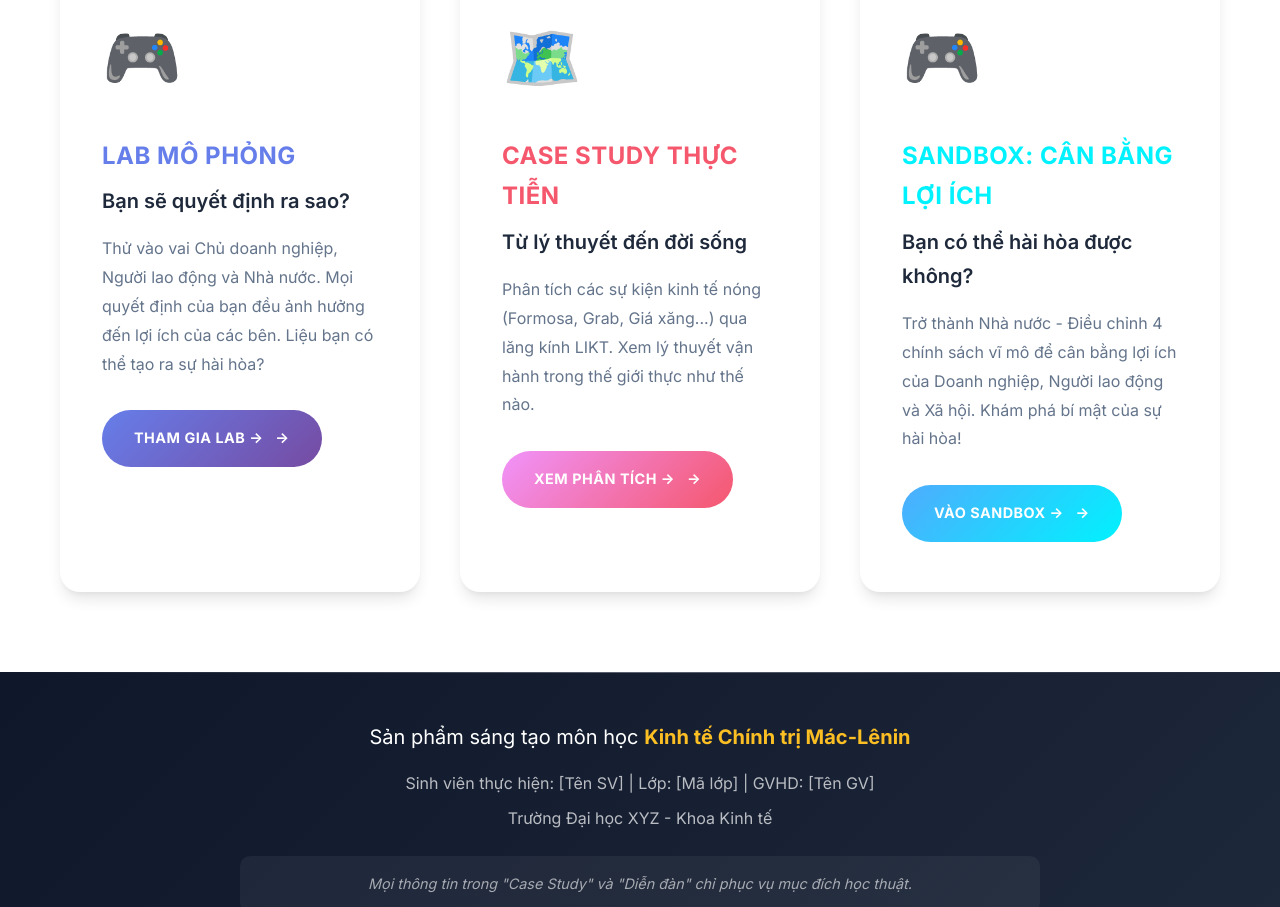
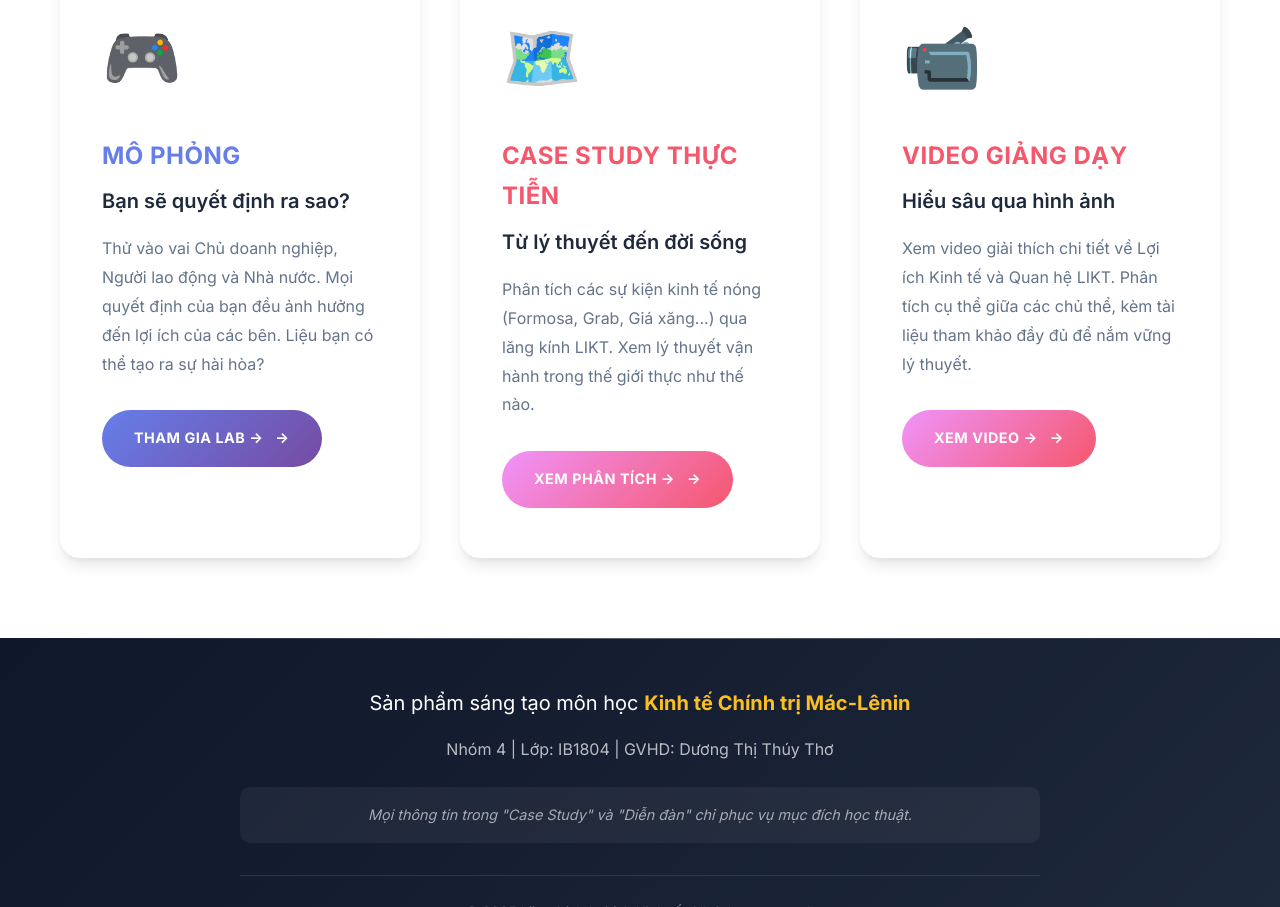
Before and after one commit to foolAnon/MLN122, a plain HTML site: page index.html in a window 1280 px wide. Shown: the part 1893-2800 px from the top of the page. Drawn offline with Linux system fonts and the light colour scheme.

Commit message:
Add video/images

```diff
--- a/css/styles.css
+++ b/css/styles.css
@@ -446,6 +446,10 @@ body {
     background: var(--gradient-3);
 }
 
+.video-card::before {
+    background: linear-gradient(135deg, #f093fb 0%, #f5576c 100%);
+}
+
 .module-card:hover {
     transform: translateY(-12px) scale(1.02);
     box-shadow: var(--shadow-2xl);
@@ -484,6 +488,10 @@ body {
 
 .forum-card .module-title {
     color: #00f2fe;
+}
+
+.video-card .module-title {
+    color: #f5576c;
 }
 
 .module-question {
@@ -531,6 +539,10 @@ body {
 
 .forum-button {
     background: var(--gradient-3);
+}
+
+.video-button {
+    background: linear-gradient(135deg, #f093fb 0%, #f5576c 100%);
 }
 
 .module-button:hover {
--- a/index.html
+++ b/index.html
@@ -19,7 +19,7 @@
                 </div>
                 <nav class="nav">
                     <a href="index.html" class="nav-link active">Trang chủ</a>
-                    <a href="lab.html" class="nav-link">Lab Mô phỏng</a>
+                    <a href="lab.html" class="nav-link">Mô phỏng</a>
                     <a href="casestudy.html" class="nav-link">Case Study</a>
                     <a href="video.html" class="nav-link">Video Giảng dạy</a>
                     <a href="about.html" class="nav-link">Giới thiệu</a>
@@ -97,7 +97,7 @@
                 <!-- Module 1: Lab -->
                 <div class="module-card lab-card">
                     <div class="module-icon">🎮</div>
-                    <h3 class="module-title">LAB MÔ PHỎNG</h3>
+                    <h3 class="module-title">MÔ PHỎNG</h3>
                     <h4 class="module-question">Bạn sẽ quyết định ra sao?</h4>
                     <p class="module-description">
                         Thử vào vai Chủ doanh nghiệp, Người lao động và Nhà nước.
@@ -124,17 +124,18 @@
                     </a>
                 </div>
 
-                <!-- Module 3: Sandbox -->
-                <div class="module-card forum-card">
-                    <div class="module-icon">🎮</div>
-                    <h3 class="module-title">SANDBOX: CÂN BẰNG LỢI ÍCH</h3>
-                    <h4 class="module-question">Bạn có thể hài hòa được không?</h4>
+                <!-- Module 3: Video -->
+                <div class="module-card video-card">
+                    <div class="module-icon">📹</div>
+                    <h3 class="module-title">VIDEO GIẢNG DẠY</h3>
+                    <h4 class="module-question">Hiểu sâu qua hình ảnh</h4>
                     <p class="module-description">
-                        Trở thành Nhà nước - Điều chỉnh 4 chính sách vĩ mô để cân bằng lợi ích
-                        của Doanh nghiệp, Người lao động và Xã hội. Khám phá bí mật của sự hài hòa!
+                        Xem video giải thích chi tiết về Lợi ích Kinh tế và Quan hệ LIKT.
+                        Phân tích cụ thể giữa các chủ thể, kèm tài liệu tham khảo đầy đủ
+                        để nắm vững lý thuyết.
                     </p>
-                    <a href="sandbox.html" class="module-button forum-button">
-                        Vào Sandbox →
+                    <a href="video.html" class="module-button video-button">
+                        Xem Video →
                     </a>
                 </div>
             </div>
@@ -149,10 +150,7 @@
                     Sản phẩm sáng tạo môn học <strong>Kinh tế Chính trị Mác-Lênin</strong>
                 </p>
                 <p class="footer-info">
-                    Sinh viên thực hiện: [Tên SV] | Lớp: [Mã lớp] | GVHD: [Tên GV]
-                </p>
-                <p class="footer-info">
-                    Trường Đại học XYZ - Khoa Kinh tế
+                    Nhóm 4 | Lớp: IB1804 | GVHD: Dương Thị Thúy Thơ
                 </p>
                 <p class="footer-disclaimer">
                     <em>Mọi thông tin trong "Case Study" và "Diễn đàn" chỉ phục vụ mục đích học thuật.</em>
```
Also changed, not shown: about.html (+7 -15 lines), casestudy.html (+1 -1 lines), lab.html (+4 -4 lines), video.html (+3 -3 lines).
